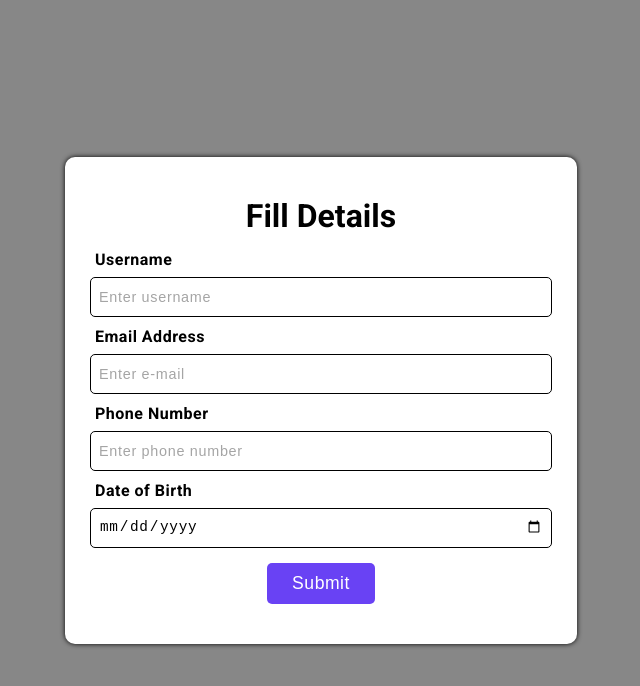
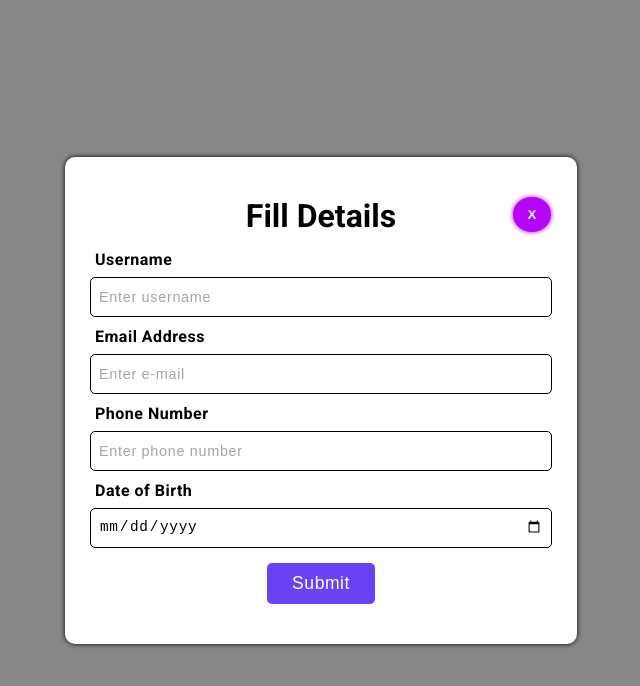
Before and after one commit to RjRishuSty/X-Modal, a React (Create React App) app in the folder xmodal/: page / in a window 1280 px wide. Both pictures are taken after a click on the button "Open Form". Shown: the top 686 px of the page, without its empty margins (319-959 px from the left). Built offline with nearby package versions, Linux system fonts and the light colour scheme.

Commit message:
add x-modal form app

```diff
--- a/xmodal/public/index.html
+++ b/xmodal/public/index.html
@@ -24,7 +24,7 @@
       work correctly both with client-side routing and a non-root public URL.
       Learn how to configure a non-root public URL by running `npm run build`.
     -->
-    <title>React App</title>
+    <title>X-Modal App</title>
   </head>
   <body>
     <noscript>You need to enable JavaScript to run this app.</noscript>
--- a/xmodal/src/App.js
+++ b/xmodal/src/App.js
@@ -11,7 +11,7 @@ const App = () => {
       <h1 className='heading'>User Details Modal</h1>
       <button type='button' className='openButton' onClick={()=>setIsOpen(!isOpen)}>Open Form</button>
       {
-        isOpen?<Modal/>:''
+        isOpen?<Modal setIsOpen={setIsOpen} isOpen={isOpen}/>:''
       }
     </div>
   )
--- a/xmodal/src/Component/Modal/Modal.jsx
+++ b/xmodal/src/Component/Modal/Modal.jsx
@@ -1,11 +1,55 @@
-import React from "react";
+import React, { useEffect, useState } from "react";
 
-const Modal = () => {
+const Modal = ({setIsOpen,isOpen}) => {
+  const [formData, setFormData] = useState({
+    username: "",
+    email: "",
+    phone: "",
+    dob: "",
+  });
+  const handleChange = (e) => {
+    setFormData((prev) => ({ ...prev, [e.target.id]: e.target.value }));
+  };
+
+  const handlerSubmit = (e) => {
+    e.preventDefault();
+    const currentDate = new Date();
+    const entriesDate = new Date(formData.dob);
+
+    if (!formData.email.includes("@")) {
+      alert("Invalid email. Please check your email address.");
+    }
+    if (formData.phone.length !== 10) {
+      alert("Invalid phone number. Please enter a 10-digit phone number.");
+    }
+    if (currentDate < entriesDate) {
+      alert("Invalid date of birth. Date of birth cannot be in the future.");
+    }
+
+    if (localStorage.getItem("formData")) {
+      localStorage.setItem("formData", JSON.stringify(formData));
+      setFormData({
+        username: "",
+        email: "",
+        phone: "",
+        dob: "",
+      });
+    }
+  };
+
+  useEffect(() => {
+    if (!localStorage.getItem("formData")) {
+      localStorage.setItem("formData", {});
+    }
+  }, []);
+
+  console.log("Form", formData);
   return (
     <div className="modal">
       <div className="modal-content">
+        <button className="closebtn" onClick={()=>setIsOpen(!isOpen)}>X</button>
         <h1 className="modal-heading">Fill Details</h1>
-        <form>
+        <form onSubmit={handlerSubmit}>
           <div className="form-group">
             <label for="username">Username</label>
             <input
@@ -14,6 +58,8 @@ const Modal = () => {
               name="username"
               placeholder="Enter username"
               required
+              onChange={handleChange}
+              value={formData.username}
             />
           </div>
           <div className="form-group">
@@ -24,6 +70,8 @@ const Modal = () => {
               name="email"
               placeholder="Enter e-mail"
               required
+              onChange={handleChange}
+              value={formData.email}
             />
           </div>
           <div className="form-group">
@@ -34,6 +82,8 @@ const Modal = () => {
               name="phone"
               placeholder="Enter phone number"
               required
+              onChange={handleChange}
+              value={formData.phone}
             />
           </div>
           <div className="form-group">
@@ -43,9 +93,13 @@ const Modal = () => {
               id="dob"
               name="dob"
               required
+              onChange={handleChange}
+              value={formData.dob}
             />
           </div>
-          <button type="submit" className="submit-button">Submit</button>
+          <button type="submit" className="submit-button">
+            Submit
+          </button>
         </form>
       </div>
     </div>
--- a/xmodal/src/index.css
+++ b/xmodal/src/index.css
@@ -21,6 +21,7 @@ body{
   font-size: 3rem;
   margin-bottom: 25px;
 }
+
 .openButton{
   width: auto;
   height: auto;
@@ -55,6 +56,23 @@ body{
   border-radius: 10px;
   background:white;
   box-shadow: 0px 0px 5px black;
+}
+.closebtn{
+  /* border: 2px solid red; */
+  padding: 10px 15px;
+  border-radius: 100%;
+  position: absolute;
+  right: 32%;
+  font-weight: 600;
+  border: none;
+  cursor: pointer;
+  box-shadow: 0px 0px 5px rgb(181, 5, 250);
+  background-color: rgb(181, 5, 250);
+  color: white;
+}
+.closebtn:hover{
+  background-color: #fff;
+  color: rgb(181, 5, 250);
 }
 .modal-heading{
   font-size: 2rem;
```
